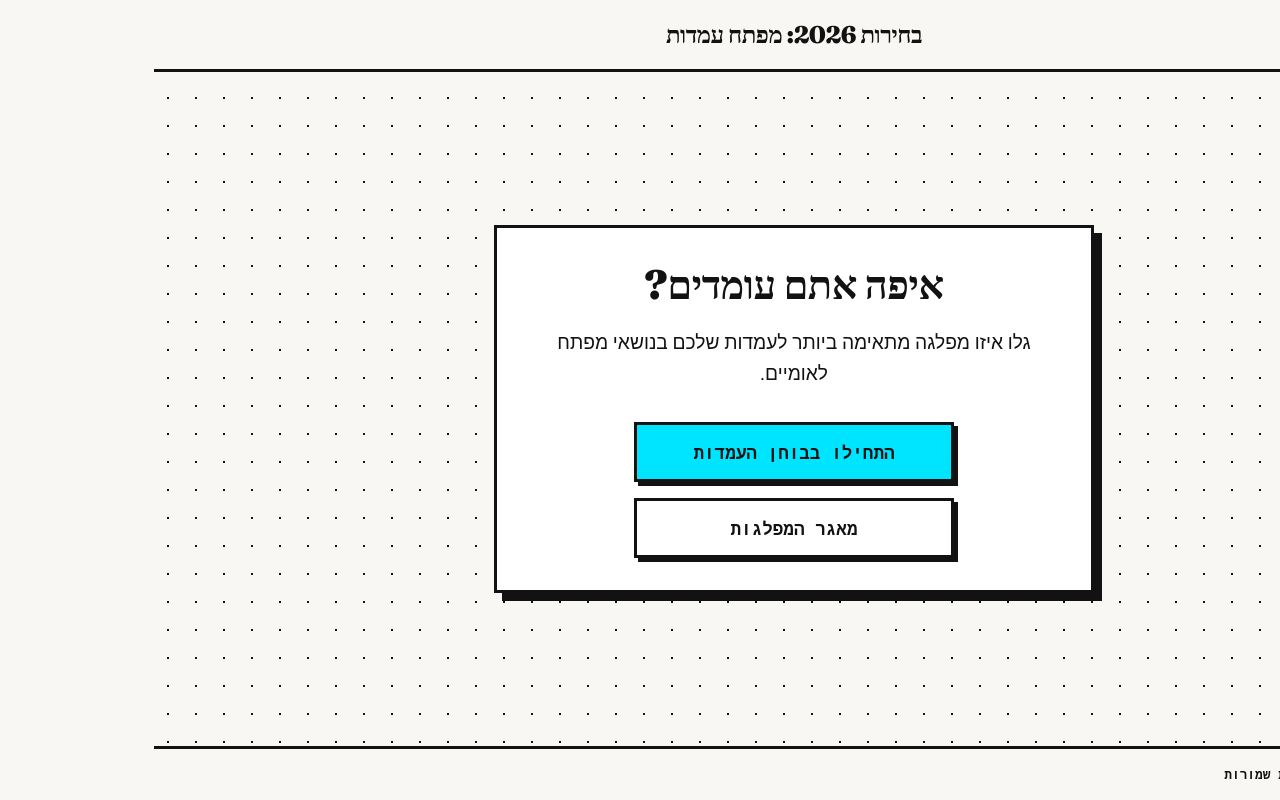
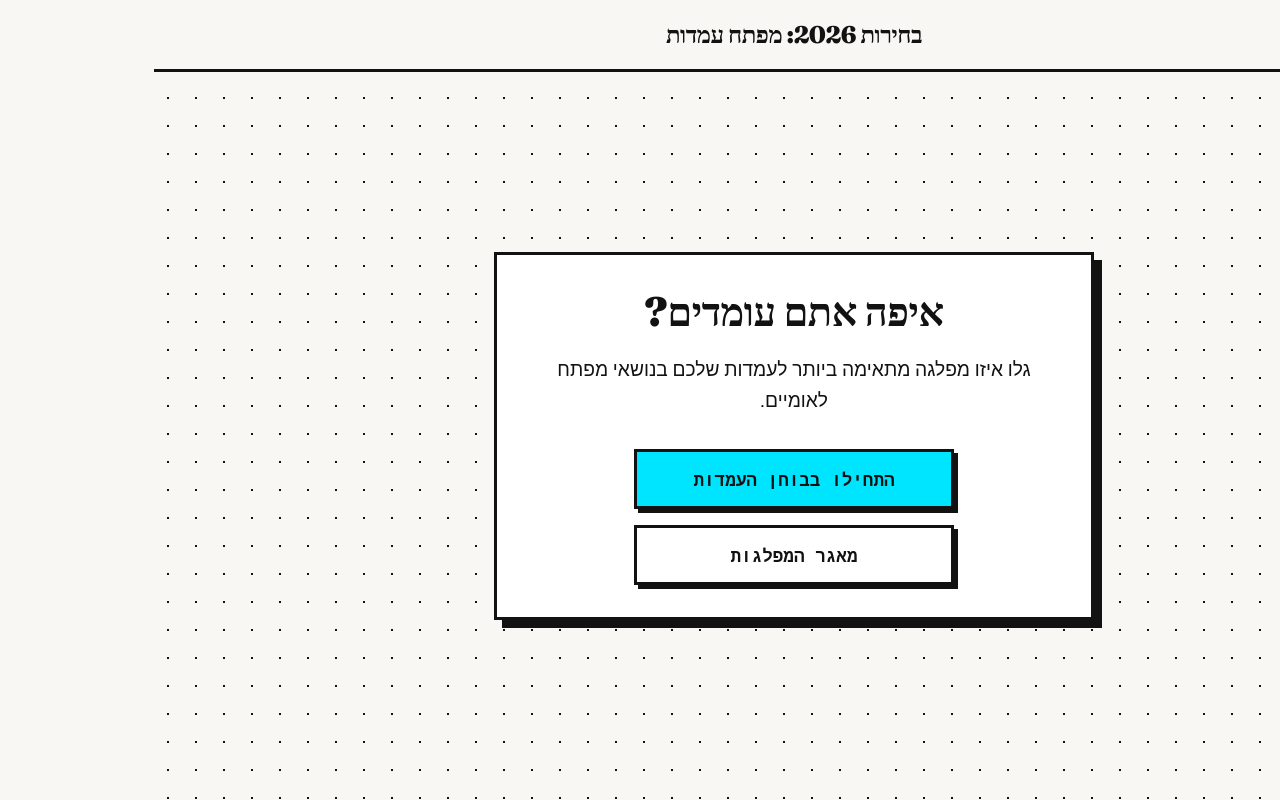
Before and after one commit to shpingus/israelielectionapp, a React (Vite) app: page / in a window 1280 px wide. Built offline with nearby package versions, Linux system fonts and the light colour scheme; a web font is replaced by a local one.

Commit message:
Remove bottom banner completely from App layout

```diff
--- a/src/App.jsx
+++ b/src/App.jsx
@@ -200,9 +200,6 @@ function AppContent() {
         )}
       </main>
       <AccessibilityWidget />
-      <footer className="brutalist-footer">
-        <div>{t('copyrightsReserved')}</div>
-      </footer>
     </div>
   );
 }
```
